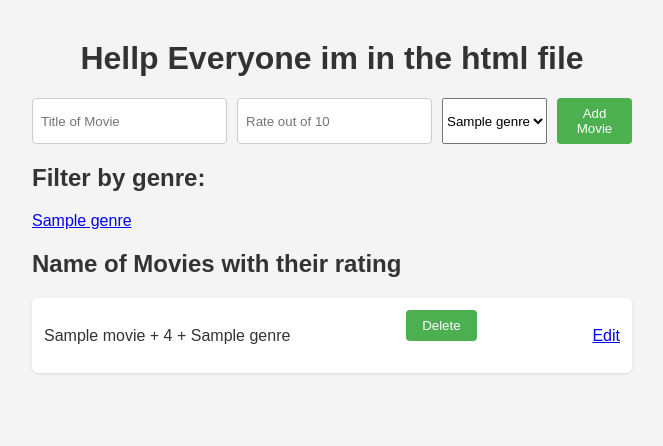
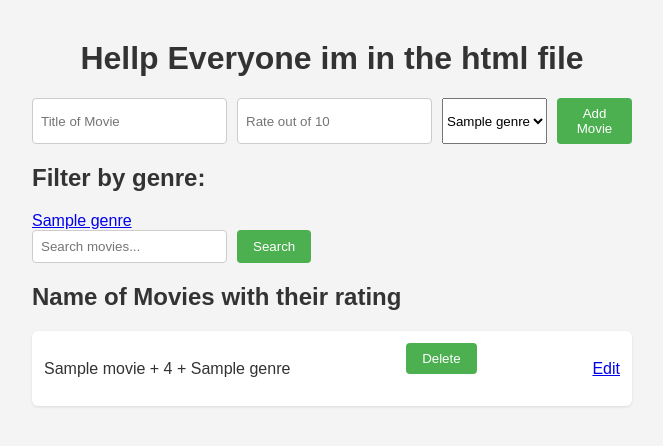
Before and after one commit to shourya011/django-learning, a Django app: page / in a window 1280 px wide. Shown: the top 446 px of the page, without its empty margins (308-971 px from the left). Run offline with Django 5.2, Linux system fonts and the light colour scheme; tables that the repository leaves empty hold one stand-in row (values such as "Sample post").

Commit message:
Search bar

```diff
--- a/pages/views.py
+++ b/pages/views.py
@@ -30,6 +30,10 @@ def home(request):
         selected_genre = request.GET.get('genre')
         movies = Movie.objects.filter(genre__name=selected_genre)
 
+    if request.GET.get('q'):
+        movie_name = request.GET.get('q')
+        movies = movies.filter(title__icontains=movie_name)
+
     context = {
         'movies': movies,
         'genres' : genres,
--- a/templates/home.html
+++ b/templates/home.html
@@ -8,6 +8,7 @@
     <link rel="stylesheet" href="{% static 'css/style.css' %}">
 </head>
 <body>
+
     <h1> Hellp Everyone im in the html file</h1>
         <form method="POST">
             {% csrf_token %}
@@ -20,10 +21,17 @@
             </select>
             <button type="submit">Add Movie</button>
         </form>
+
         <h2>Filter by genre:</h2>
         {% for g in genres %}
             <a href="?genre={{ g.name }}">{{ g.name }}</a>
         {% endfor %}
+
+        <form method="GET">
+            <input type="text" name="q" placeholder="Search movies...">
+            <button type="submit">Search</button>
+        </form>
+
         <h2> Name of Movies with their rating</h2>
         {% for i in movies %}
         <div class="movie-item">
```
